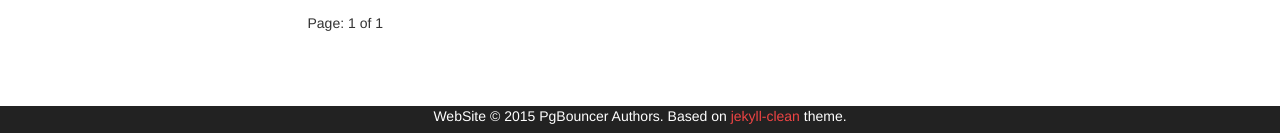
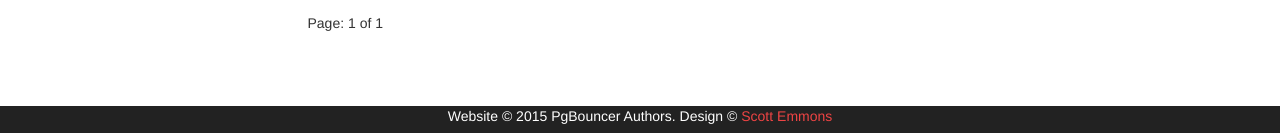
Before and after one commit to postgres-cn/pgbouncer-doc, a Jekyll site: the page built from index.html, in a window 1280 px wide. Shown: the part 764-897 px from the top of the page. Built offline with Jekyll 4.4.1, drawn with Linux system fonts in a browser that asks for light colours; the list of posts is cut into pages by our own code.

Commit message:
Tune footer.

```diff
--- a/_includes/footer.html
+++ b/_includes/footer.html
@@ -2,8 +2,8 @@
     <div class="row-fluid">
         <div class="span12 footer navbar-inverse navbar-fixed-bottom">
           <p class="copyright">
-            WebSite &copy; {{ site.time | date: '%Y' }} PgBouncer Authors.
-            Based on <a href="https://github.com/scotte/jekyll-clean">jekyll-clean</a> theme.
+            Website &copy; {{ site.time | date: '%Y' }} PgBouncer Authors.
+            Design &copy; <a href="https://github.com/scotte/jekyll-clean">Scott Emmons</a>
           </p>
         </div>
     </div>
```
